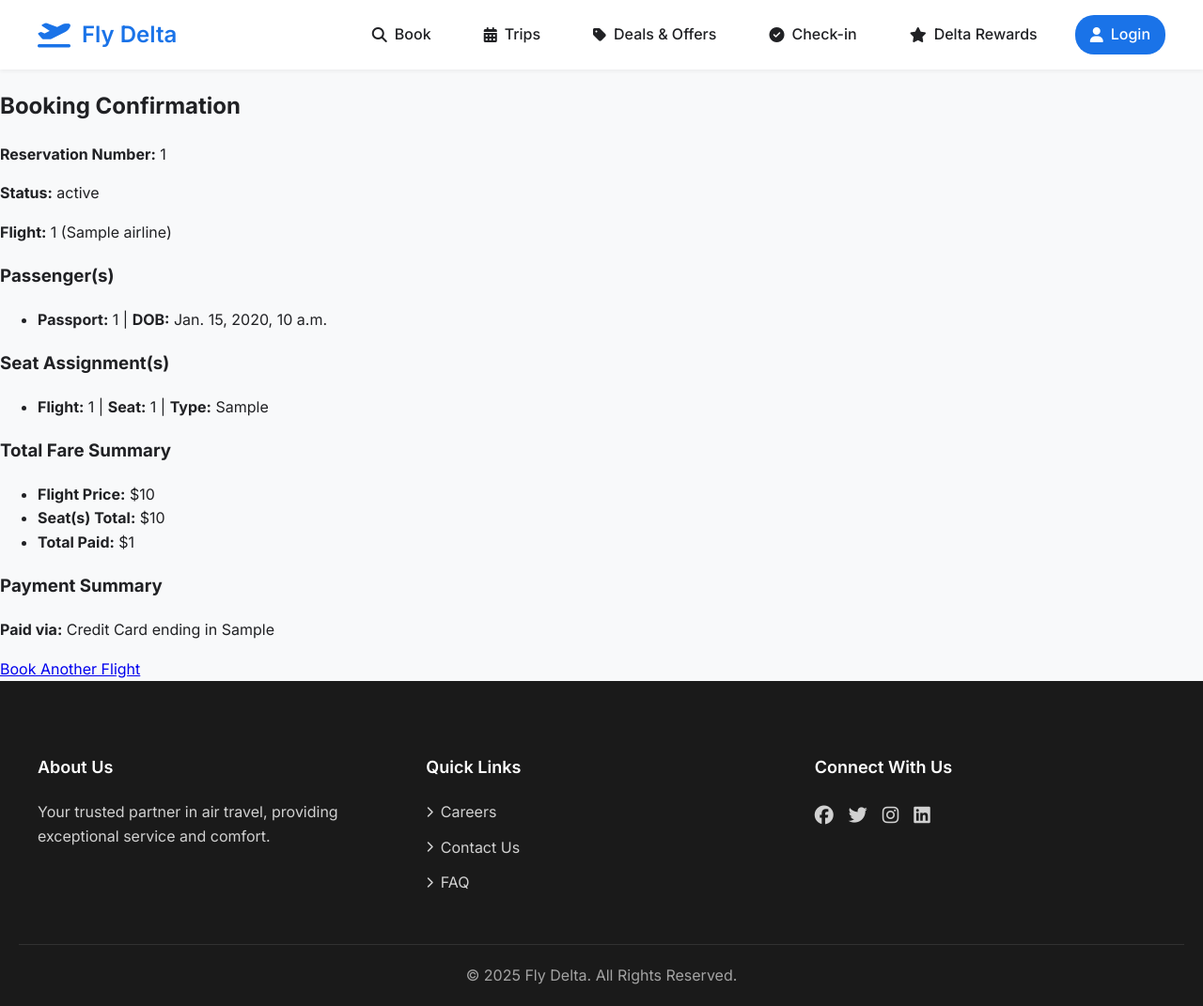
After one commit to azrael-07/AirlineManagementSystem, a Django app: template apps/core/templates/confirmation.html in a window 1280 px wide. The commit adds this page. Shown: the whole page at 94% size. Run offline with Django 3.2, Linux system fonts and the light colour scheme; the template is opened without the code that fills it: most values are stand-ins (such as "Sample title", 1, 10 or a date in 2020).

Commit message:
payment confirmation and Validation checks

```diff
--- /dev/null
+++ b/apps/core/templates/confirmation.html
@@ -0,0 +1,57 @@
+{% extends "base.html" %}
+{% block title %}Booking Confirmation{% endblock %}
+
+{% block content %}
+<h2>Booking Confirmation</h2>
+
+{% if reservation %}
+    <div class="confirmation-summary">
+        <p><strong>Reservation Number:</strong> {{ reservation.reservationNumber }}</p>
+        <p><strong>Status:</strong> {{ reservation.status }}</p>
+        <p><strong>Flight:</strong> {{ reservation.flight.flight_number }} ({{ reservation.flight.airline.name }})</p>
+    </div>
+
+    <h3>Passenger(s)</h3>
+    <ul>
+        {% for passenger in passengers %}
+            <li>
+                <strong>Passport:</strong> {{ passenger.passport_number }} |
+                <strong>DOB:</strong> {{ passenger.date_of_birth }}
+            </li>
+        {% endfor %}
+    </ul>
+
+    <h3>Seat Assignment(s)</h3>
+    <ul>
+        {% for seat in seats %}
+            <li>
+                <strong>Flight:</strong> {{ seat.flight_seat.flight.flight_number }} |
+                <strong>Seat:</strong> {{ seat.flight_seat.seat_number }} |
+                <strong>Type:</strong> {{ seat.flight_seat.seat_type|title }}
+            </li>
+        {% endfor %}
+    </ul>
+
+        <h3>Total Fare Summary</h3>
+    <ul>
+        <li><strong>Flight Price:</strong> ${{ flight_price }}</li>
+        <li><strong>Seat(s) Total:</strong> ${{ seat_total }}</li>
+        <li><strong>Total Paid:</strong> ${{ total_price }}</li>
+    </ul>
+
+    <h3>Payment Summary</h3>
+    {% if reservation.payment_credit_card %}
+        <p><strong>Paid via:</strong> Credit Card ending in {{ reservation.payment_credit_card.last_four_digits }}</p>
+    {% elif reservation.payment_ach %}
+        <p><strong>Paid via:</strong> ACH from {{ reservation.payment_ach.bank_name }}</p>
+    {% elif reservation.payment_cash %}
+        <p><strong>Paid via:</strong> Cash</p>
+    {% else %}
+        <p>No payment info found.</p>
+    {% endif %}
+{% else %}
+    <p>No reservation found.</p>
+{% endif %}
+
+<a href="{% url 'flight_search' %}" class="styled-search-button">Book Another Flight</a>
+{% endblock %}
--- a/apps/core/templates/index.html
+++ b/apps/core/templates/index.html
@@ -9,7 +9,7 @@ Management System{% endblock %} {% block content %}
       <div class="slide-content">
         <h1>Welcome to Airline Management System</h1>
         <p>Your trusted partner for seamless air travel experiences</p>
-        <a href="{% url 'flight_search' %}" class="cta-button"
+        <a href="{% if request.user.is_authenticated %}{% url 'flight_search' %}{% else %}{% url 'login' %}{% endif %}" class="cta-button"
           >Search Flights</a
         >
       </div>
@@ -20,7 +20,7 @@ Management System{% endblock %} {% block content %}
       <div class="slide-content">
         <h1>Book Your Next Adventure</h1>
         <p>Discover amazing destinations with our extensive flight network</p>
-        <a href="{% url 'flight_search' %}" class="cta-button">Start Booking</a>
+        <a href="{% if request.user.is_authenticated %}{% url 'flight_search' %}{% else %}{% url 'login' %}{% endif %}" class="cta-button">Start Booking</a>
       </div>
     </div>
     <div class="slide">
@@ -29,7 +29,7 @@ Management System{% endblock %} {% block content %}
       <div class="slide-content">
         <h1>Experience Excellence</h1>
         <p>Premium service and comfortable travel await you</p>
-        <a href="{% url 'flight_search' %}" class="cta-button"
+        <a href="{% if request.user.is_authenticated %}{% url 'flight_search' %}{% else %}{% url 'login' %}{% endif %}" class="cta-button"
           >Explore Flights</a
         >
       </div>
--- a/apps/core/urls.py
+++ b/apps/core/urls.py
@@ -1,5 +1,5 @@
 from django.urls import path
-from .views import flight_search, account_info, login,index, seat_selection,checkout_view
+from .views import flight_search, account_info, login,index, seat_selection,checkout_view, confirmation_view
 
 urlpatterns = [
     path('', index, name='index'),  # Add this line for index page
@@ -8,4 +8,7 @@ urlpatterns = [
     path('login/', login, name='login'),
     path('seat_selection/' ,seat_selection , name ='seat_selection' ) ,
     path('checkout/', checkout_view, name='checkout'),
+    path('confirmation/', confirmation_view, name='confirmation'),
+    path('error/', checkout_view, name='error'),
+
 ]
```
Also changed, not shown: apps/core/templates/error.html (added, +7 -0 lines), apps/core/views.py (+45 -2 lines).
